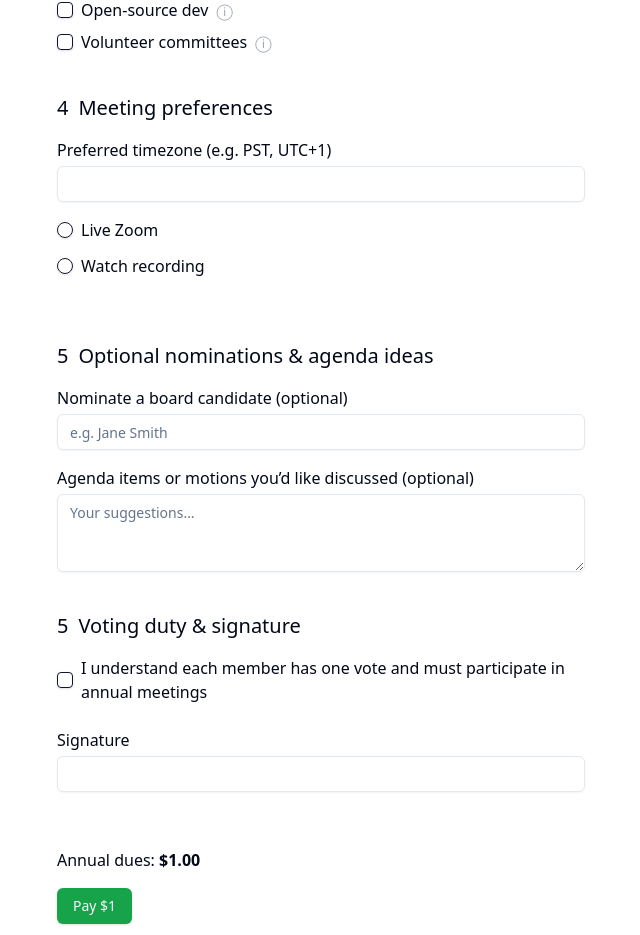
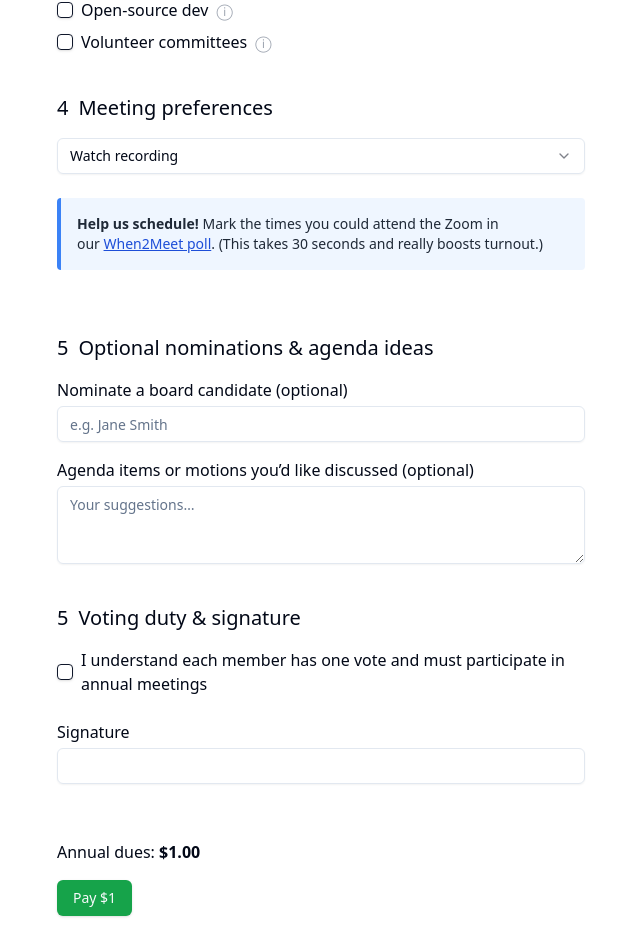
Before and after one commit to lbarberiscanoni/cassandra-membership-portal, a Next.js app: page /membership in a window 1280 px wide. Shown: the part 834-1769 px from the top of the page, without its empty margins (319-959 px from the left). Built offline with nearby package versions, Linux system fonts and the light colour scheme.

Commit message:
updated meeting preferences

```diff
--- a/package.json
+++ b/package.json
@@ -11,6 +11,7 @@
   "dependencies": {
     "@radix-ui/react-checkbox": "^1.3.2",
     "@radix-ui/react-radio-group": "^1.3.7",
+    "@radix-ui/react-select": "^2.2.5",
     "@radix-ui/react-slot": "^1.2.3",
     "@radix-ui/react-tooltip": "^1.2.7",
     "@supabase/supabase-js": "^2",
--- a/src/app/membership/Wizard.jsx
+++ b/src/app/membership/Wizard.jsx
@@ -19,6 +19,13 @@ import {
   RadioGroupItem,
 } from "@/components/ui/radio-group";
 import AddressInput from "@/components/AddressInput";
+import {
+  Select,
+  SelectTrigger,
+  SelectValue,
+  SelectContent,
+  SelectItem,
+} from "@/components/ui/select";
 
 /* helper for error text */
 const FieldErr = ({ errors, name }) =>
@@ -32,7 +39,13 @@ export default function MembershipWizard() {
     handleSubmit,
     control,
     formState: { errors },
-  } = useForm({ mode: "onBlur" });
+  } = useForm({
+    mode: "onBlur",
+    defaultValues: {
+      meetingPref: "Watch recording",   // ← new line
+    },
+  });
+
 
   const router = useRouter();
   const coupon = useSearchParams().get("coupon");
@@ -196,40 +209,41 @@ export default function MembershipWizard() {
           <section>
             <h2 className="text-xl font-medium mb-4">4 Meeting preferences</h2>
 
-            <div className="mb-4">
-              <label className="block font-medium mb-1">
-                Preferred timezone (e.g. PST, UTC+1)
-              </label>
-              <Input
-                {...register("timezone", { required: "Required" })}
-              />
-              <FieldErr errors={errors} name="timezone" />
-            </div>
-
+            {/* dropdown with Watch recording pre-selected */}
             <Controller
               control={control}
               name="meetingPref"
               rules={{ required: "Required" }}
               render={({ field }) => (
-                <RadioGroup
-                  value={field.value}
-                  onValueChange={field.onChange}
-                  className="space-y-1"
-                >
-                  {["Live Zoom", "Watch recording"].map((opt) => (
-                    <label
-                      key={opt}
-                      className="inline-flex items-center gap-2"
-                      htmlFor={opt}
-                    >
-                      <RadioGroupItem value={opt} id={opt} />
-                      <span>{opt}</span>
-                    </label>
-                  ))}
-                </RadioGroup>
+                <Select defaultValue={field.value} onValueChange={field.onChange}>
+                  <SelectTrigger className="w-full">
+                    <SelectValue placeholder="Choose how you'll attend" />
+                  </SelectTrigger>
+                  <SelectContent>
+                    <SelectItem value="Live Zoom">Live Zoom</SelectItem>
+                    <SelectItem value="Watch recording">Watch recording</SelectItem>
+                  </SelectContent>
+                </Select>
               )}
             />
             <FieldErr errors={errors} name="meetingPref" />
+
+            {/* call-out box for When2Meet */}
+            <div className="mt-6 border-l-4 border-blue-500 bg-blue-50 p-4 rounded">
+              <p className="text-sm text-gray-800">
+                <strong>Help us schedule!</strong>  Mark the times you
+                could attend the Zoom in our&nbsp;
+                <a
+                  href="https://www.when2meet.com/?#####"
+                  target="_blank"
+                  rel="noopener noreferrer"
+                  className="font-medium underline text-blue-700"
+                >
+                  When2Meet poll
+                </a>
+                . (This takes 30 seconds and really boosts turnout.)
+              </p>
+            </div>
           </section>
 
           {/* ---------- 5 · NOMINATIONS & AGENDA ---------- */}
--- /dev/null
+++ b/src/components/ui/select.jsx
@@ -0,0 +1,121 @@
+"use client"
+
+import * as React from "react"
+import * as SelectPrimitive from "@radix-ui/react-select"
+import { Check, ChevronDown, ChevronUp } from "lucide-react"
+
+import { cn } from "@/lib/utils"
+
+const Select = SelectPrimitive.Root
+
+const SelectGroup = SelectPrimitive.Group
+
+const SelectValue = SelectPrimitive.Value
+
+const SelectTrigger = React.forwardRef(({ className, children, ...props }, ref) => (
+  <SelectPrimitive.Trigger
+    ref={ref}
+    className={cn(
+      "flex h-9 w-full items-center justify-between whitespace-nowrap rounded-md border border-input bg-transparent px-3 py-2 text-sm shadow-sm ring-offset-background data-[placeholder]:text-muted-foreground focus:outline-none focus:ring-1 focus:ring-ring disabled:cursor-not-allowed disabled:opacity-50 [&>span]:line-clamp-1",
+      className
+    )}
+    {...props}>
+    {children}
+    <SelectPrimitive.Icon asChild>
+      <ChevronDown className="h-4 w-4 opacity-50" />
+    </SelectPrimitive.Icon>
+  </SelectPrimitive.Trigger>
+))
+SelectTrigger.displayName = SelectPrimitive.Trigger.displayName
+
+const SelectScrollUpButton = React.forwardRef(({ className, ...props }, ref) => (
+  <SelectPrimitive.ScrollUpButton
+    ref={ref}
+    className={cn("flex cursor-default items-center justify-center py-1", className)}
+    {...props}>
+    <ChevronUp className="h-4 w-4" />
+  </SelectPrimitive.ScrollUpButton>
+))
+SelectScrollUpButton.displayName = SelectPrimitive.ScrollUpButton.displayName
+
+const SelectScrollDownButton = React.forwardRef(({ className, ...props }, ref) => (
+  <SelectPrimitive.ScrollDownButton
+    ref={ref}
+    className={cn("flex cursor-default items-center justify-center py-1", className)}
+    {...props}>
+    <ChevronDown className="h-4 w-4" />
+  </SelectPrimitive.ScrollDownButton>
+))
+SelectScrollDownButton.displayName =
+  SelectPrimitive.ScrollDownButton.displayName
+
+const SelectContent = React.forwardRef(({ className, children, position = "popper", ...props }, ref) => (
+  <SelectPrimitive.Portal>
+    <SelectPrimitive.Content
+      ref={ref}
+      className={cn(
+        "relative z-50 max-h-[--radix-select-content-available-height] min-w-[8rem] overflow-y-auto overflow-x-hidden rounded-md border bg-popover text-popover-foreground shadow-md data-[state=open]:animate-in data-[state=closed]:animate-out data-[state=closed]:fade-out-0 data-[state=open]:fade-in-0 data-[state=closed]:zoom-out-95 data-[state=open]:zoom-in-95 data-[side=bottom]:slide-in-from-top-2 data-[side=left]:slide-in-from-right-2 data-[side=right]:slide-in-from-left-2 data-[side=top]:slide-in-from-bottom-2 origin-[--radix-select-content-transform-origin]",
+        position === "popper" &&
+          "data-[side=bottom]:translate-y-1 data-[side=left]:-translate-x-1 data-[side=right]:translate-x-1 data-[side=top]:-translate-y-1",
+        className
+      )}
+      position={position}
+      {...props}>
+      <SelectScrollUpButton />
+      <SelectPrimitive.Viewport
+        className={cn("p-1", position === "popper" &&
+          "h-[var(--radix-select-trigger-height)] w-full min-w-[var(--radix-select-trigger-width)]")}>
+        {children}
+      </SelectPrimitive.Viewport>
+      <SelectScrollDownButton />
+    </SelectPrimitive.Content>
+  </SelectPrimitive.Portal>
+))
+SelectContent.displayName = SelectPrimitive.Content.displayName
+
+const SelectLabel = React.forwardRef(({ className, ...props }, ref) => (
+  <SelectPrimitive.Label
+    ref={ref}
+    className={cn("px-2 py-1.5 text-sm font-semibold", className)}
+    {...props} />
+))
+SelectLabel.displayName = SelectPrimitive.Label.displayName
+
+const SelectItem = React.forwardRef(({ className, children, ...props }, ref) => (
+  <SelectPrimitive.Item
+    ref={ref}
+    className={cn(
+      "relative flex w-full cursor-default select-none items-center rounded-sm py-1.5 pl-2 pr-8 text-sm outline-none focus:bg-accent focus:text-accent-foreground data-[disabled]:pointer-events-none data-[disabled]:opacity-50",
+      className
+    )}
+    {...props}>
+    <span className="absolute right-2 flex h-3.5 w-3.5 items-center justify-center">
+      <SelectPrimitive.ItemIndicator>
+        <Check className="h-4 w-4" />
+      </SelectPrimitive.ItemIndicator>
+    </span>
+    <SelectPrimitive.ItemText>{children}</SelectPrimitive.ItemText>
+  </SelectPrimitive.Item>
+))
+SelectItem.displayName = SelectPrimitive.Item.displayName
+
+const SelectSeparator = React.forwardRef(({ className, ...props }, ref) => (
+  <SelectPrimitive.Separator
+    ref={ref}
+    className={cn("-mx-1 my-1 h-px bg-muted", className)}
+    {...props} />
+))
+SelectSeparator.displayName = SelectPrimitive.Separator.displayName
+
+export {
+  Select,
+  SelectGroup,
+  SelectValue,
+  SelectTrigger,
+  SelectContent,
+  SelectLabel,
+  SelectItem,
+  SelectSeparator,
+  SelectScrollUpButton,
+  SelectScrollDownButton,
+}
```
Also changed, not shown: 2 other files (tests, documents, lock files or other folders).
